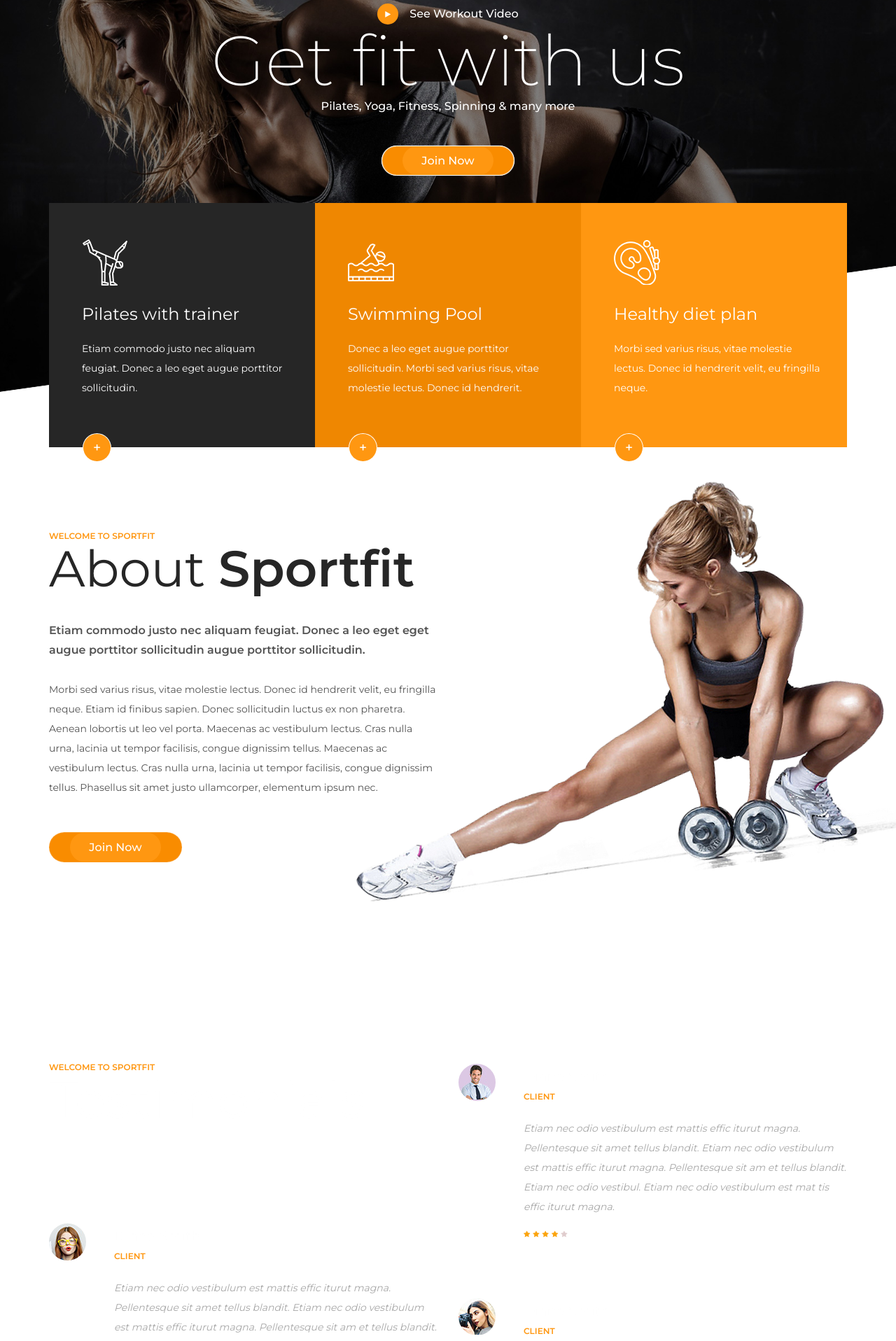
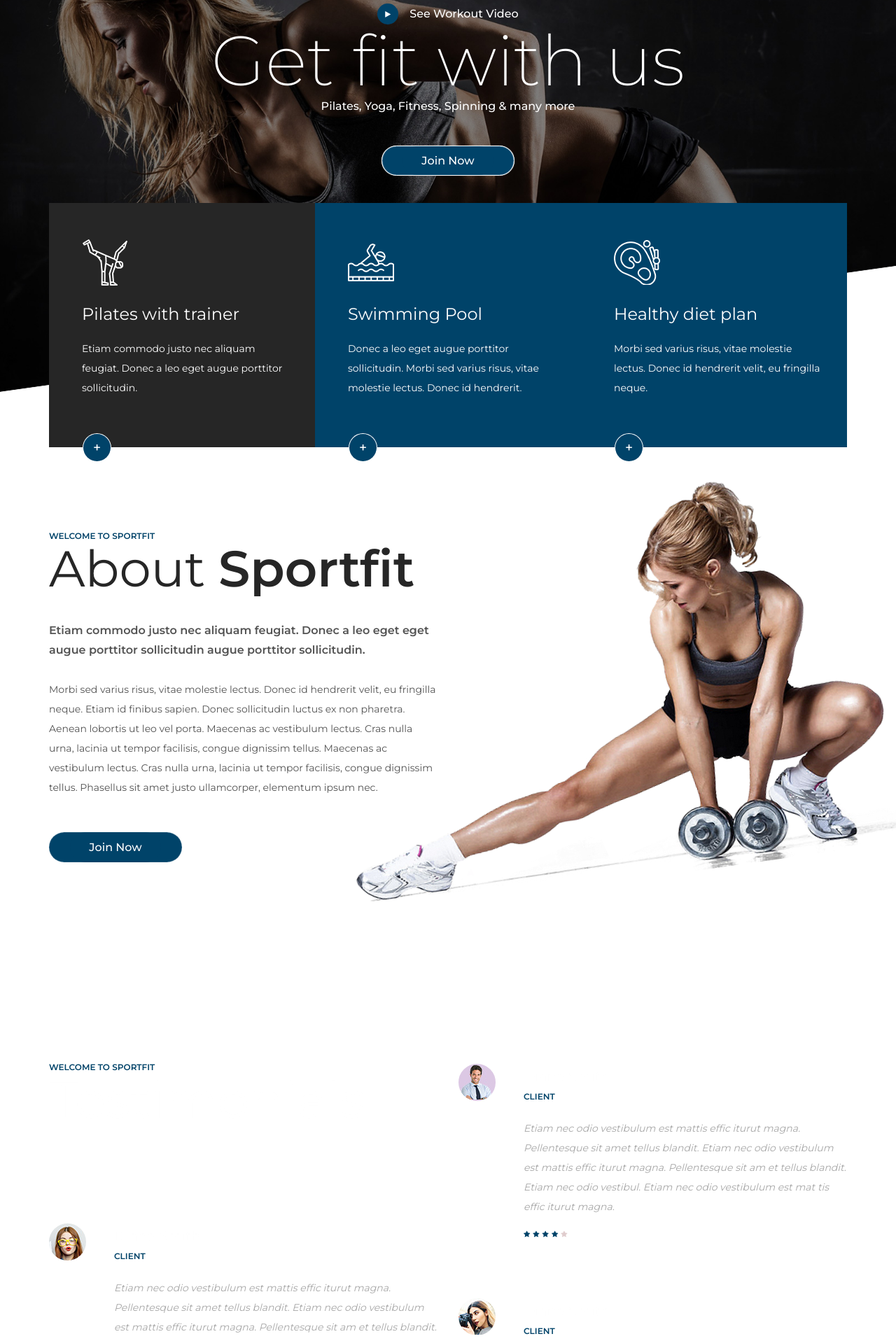
Before and after one commit to goal-getters-3A6/web-app, a Symfony app: template templates/seance/index.html.twig in a window 1280 px wide. Shown: the part 240-2156 px from the top of the page at 70% size. Run offline with Twig, Linux system fonts and the light colour scheme; the template is opened without the code that fills it, so the values that code supplies are empty; some libraries are stand-ins or nearby versions.

Commit message:
first commit
First commit

```diff
--- a/public/Front/js/about.js
+++ b/public/Front/js/about.js
@@ -116,7 +116,7 @@ $(document).ready(function()
 		    			strokeWidth: 4,
 						easing: 'easeInOut',
 						duration: 1400,
-						color: '#ff9711',
+						color: '#004369',
 						trailColor: 'transparent',
 						trailWidth: 1,
 						svgStyle: {width: '100%', height: '100%'},
@@ -134,8 +134,8 @@ $(document).ready(function()
 								},
 								autoStyleContainer: false
 						},
-						from: {color: '#ff9711'},
-						to: {color: '#ff9711'},
+						from: {color: '#004369'},
+						to: {color: '#004369'},
 						step: function(state, bar) {
 						bar.setText(Math.round(bar.value() * 100) + ' %');
 						}
--- a/public/Front/js/elements.js
+++ b/public/Front/js/elements.js
@@ -209,7 +209,7 @@ $(document).ready(function()
 		    	{
 		    		var bar = new ProgressBar.Circle(loader,
 					{
-						color: '#ff9711',
+						color: '#004369',
 						// This has to be the same size as the maximum width to
 						// prevent clipping
 						strokeWidth: 2.5,
@@ -221,8 +221,8 @@ $(document).ready(function()
 						{
 							autoStyleContainer: false
 						},
-						from:{ color: '#ff9711', width: 2.5 },
-						to: { color: '#ff9711', width: 2.5 },
+						from:{ color: '#004369', width: 2.5 },
+						to: { color: '#004369', width: 2.5 },
 						// Set default step function for all animate calls
 						step: function(state, circle)
 						{
--- a/public/Front/styles/main_styles.css
+++ b/public/Front/styles/main_styles.css
@@ -76,7 +76,7 @@ p a
 	display: inline;
 	position: relative;
 	color: inherit;
-	border-bottom: solid 1px #ffa07f;
+	border-bottom: solid 1px #004369;
 	-webkit-transition: all 200ms ease;
 	-moz-transition: all 200ms ease;
 	-ms-transition: all 200ms ease;
@@ -105,12 +105,12 @@ a, a:hover, a:visited, a:active, a:link
 p a:active
 {
 	position: relative;
-	color: #FF6347;
+	color: #004369;
 }
 p a:hover
 {
 	color: #FFFFFF;
-	background: #ffa07f;
+	background: #004369;
 }
 p a:hover::after
 {
@@ -118,7 +118,7 @@ p a:hover::after
 }
 ::selection
 {
-	background: rgba(249,140,0,0.75);
+	background: rgba(249, 0, 0, 0);
 	color: #FFFFFF;
 }
 p::selection
@@ -149,7 +149,7 @@ h6::selection
 }
 .form-control
 {
-	color: #db5246;
+	color: #004369;
 }
 section
 {
@@ -272,7 +272,7 @@ section
 	width: 190px;
 	height: 43px;
 	border-radius: 22px;
-	background: #f98c00;
+	background: #004369;
 	box-shadow: 0 0 1px 0 #FFFFFF inset, 0 0 1px 0 #FFFFFF;
 	text-align: center;
 }
@@ -301,7 +301,7 @@ section
 	width: 130px;
 	height: 100%;
 	content: '';
-	background: #ff9711;
+	background: #004369;
 	border-radius: 22px;
 	z-index: -1;
 	-webkit-transition: all 200ms ease;
@@ -319,7 +319,7 @@ section
 	font-size: 12px;
 	font-weight: 600;
 	text-transform: uppercase;
-	color: #ff9711;
+	color: #004369;
 	line-height: 0.75;
 }
 .section_title
@@ -342,21 +342,21 @@ section
 	margin-right: 4px;
 	color: #e0cccd;
 }
-.rating_1 i:first-child::before{color: #fba40e;}
-.rating_2 i:first-child::before{color: #fba40e;}
-.rating_2 i:nth-child(2)::before{color: #fba40e;}
-.rating_3 i:first-child::before{color: #fba40e;}
-.rating_3 i:nth-child(2)::before{color: #fba40e;}
-.rating_3 i:nth-child(3)::before{color: #fba40e;}
-.rating_4 i:first-child::before{color: #fba40e;}
-.rating_4 i:nth-child(2)::before{color: #fba40e;}
-.rating_4 i:nth-child(3)::before{color: #fba40e;}
-.rating_4 i:nth-child(4)::before{color: #fba40e;}
-.rating_5 i:first-child::before{color: #fba40e;}
-.rating_5 i:nth-child(2)::before{color: #fba40e;}
-.rating_5 i:nth-child(3)::before{color: #fba40e;}
-.rating_5 i:nth-child(4)::before{color: #fba40e;}
-.rating_5 i:nth-child(5)::before{color: #fba40e;}
+.rating_1 i:first-child::before{color: #004369;}
+.rating_2 i:first-child::before{color: #004369;}
+.rating_2 i:nth-child(2)::before{color: #004369;}
+.rating_3 i:first-child::before{color: #004369;}
+.rating_3 i:nth-child(2)::before{color: #004369;}
+.rating_3 i:nth-child(3)::before{color: #004369;}
+.rating_4 i:first-child::before{color: #004369;}
+.rating_4 i:nth-child(2)::before{color: #004369;}
+.rating_4 i:nth-child(3)::before{color: #004369;}
+.rating_4 i:nth-child(4)::before{color: #004369;}
+.rating_5 i:first-child::before{color: #004369;}
+.rating_5 i:nth-child(2)::before{color: #004369;}
+.rating_5 i:nth-child(3)::before{color: #004369;}
+.rating_5 i:nth-child(4)::before{color: #004369;}
+.rating_5 i:nth-child(5)::before{color: #004369;}
 
 /*********************************
 3. Header
@@ -414,7 +414,7 @@ section
 .main_nav ul li.active a,
 .main_nav ul li a:hover
 {
-	color: #ff9711;
+	color: #004369;
 }
 .phone
 {
@@ -422,13 +422,13 @@ section
 	padding-left: 23px;
 	padding-right: 20px;
 	border-radius: 22px;
-	border: solid 1px #ff9711;
-	box-shadow: 0 0 1px 0 #ff9711 inset, 0 0 1px 0 #ff9711;
+	border: solid 1px #004369;
+	box-shadow: 0 0 1px 0 #004369 inset, 0 0 1px 0 #004369;
 }
 .phone i
 {
 	font-size: 18px;
-	color: #ff9711;
+	color: #004369;
 	margin-right: 12px;
 }
 .phone > div
@@ -594,13 +594,13 @@ section
 	padding-left: 23px;
 	padding-right: 20px;
 	border-radius: 22px;
-	border: solid 1px #ff9711;
-	box-shadow: 0 0 1px 0 #ff9711 inset, 0 0 1px 0 #ff9711;
+	border: solid 1px #004369;
+	box-shadow: 0 0 1px 0 #004369 inset, 0 0 1px 0 #004369;
 }
 .menu_phone i
 {
 	font-size: 18px;
-	color: #ff9711;
+	color: #004369;
 	margin-right: 12px;
 }
 
@@ -643,7 +643,7 @@ section
 {
 	width: 30px;
 	height: 30px;
-	background: #ff9711;
+	background: #004369;
 	border-radius: 50%;
 	margin-right: 16px;
 }
@@ -669,7 +669,7 @@ section
 }
 .video_text:hover
 {
-	color: #ff9711;
+	color: #004369;
 }
 .home_title
 {
@@ -719,11 +719,11 @@ section
 }
 .box:nth-child(2)
 {
-	background: #ef8701;
+	background: #004369;
 }
 .box:nth-child(3)
 {
-	background: #ff9711;
+	background: #004369;
 }
 .box_icon
 {
@@ -778,7 +778,7 @@ section
 	width: 39px;
 	height: 39px;
 	border-radius: 50%;
-	background: #ff9711;
+	background: #004369;
 	font-size: 19.2px;
 	font-weight: 500;
 	color: #FFFFFF;
@@ -922,13 +922,13 @@ section
 }
 .test_name a:hover
 {
-	color: #ff9711;
+	color: #004369;
 }
 .test_title
 {
 	font-size: 12px;
 	font-weight: 600;
-	color: #ff9711;
+	color: #004369;
 	line-height: 0.75;
 	text-transform: uppercase;
 	margin-top: 9px;
@@ -958,7 +958,7 @@ section
 .test_button
 {
 	display: inline-block;
-	box-shadow: 0 0 1px 0 #f98c00 inset, 0 0 1px 0 #f98c00;
+	box-shadow: 0 0 1px 0 #004369 inset, 0 0 1px 0 #004369;
 }
 
 /*********************************
@@ -994,7 +994,7 @@ section
 	width: calc(100% + 18px);
 	height: calc(100% + 18px);
 	background: transparent;
-	border: solid 9px #ff9711;
+	border: solid 9px #004369;
 	content: '';
 	z-index: 1;
 	-webkit-transition: all 200ms ease;
@@ -1077,7 +1077,7 @@ section
 	position: relative;
 	font-size: 14px;
 	font-weight: 600;
-	color: #ff9711;
+	color: #004369;
 }
 .all_posts_link a::after
 {
@@ -1087,7 +1087,7 @@ section
 	bottom: 0;
 	width: 100%;
 	height: 1px;
-	background: #ff9711;
+	background: #004369;
 	content: '';
 }
 .blog_row
@@ -1115,7 +1115,7 @@ section
 }
 .blog_post_title a:hover
 {
-	color: #ff9711;
+	color: #004369;
 }
 .blog_post_date
 {
@@ -1126,7 +1126,7 @@ section
 	font-size: 12px;
 	font-weight: 600;
 	text-transform: uppercase;
-	color: #ff9711;
+	color: #004369;
 }
 .blog_post_text
 {
@@ -1144,7 +1144,7 @@ section
 {
 	font-size: 12px;
 	font-weight: 400;
-	color: #ff9711;
+	color: #004369;
 }
 
 /*********************************
@@ -1197,7 +1197,7 @@ section
 }
 .footer_nav ul li a:hover
 {
-	color: #ff9711;
+	color: #004369;
 }
 .newsletter_container
 {
@@ -1214,7 +1214,7 @@ section
 	height: 61px;
 	background: rgba(0,0,0,0.58);
 	border-radius: 31px;
-	border: solid 1px #ff880f;
+	border: solid 1px #004369;
 	padding-left: 39px;
 	outline: none;
 	color: #FFFFFF;
@@ -1262,7 +1262,7 @@ section
 	width: 61px;
 	height: 61px;
 	border-radius: 50%;
-	background: #ff880f;
+	background: #004369;
 	border: none;
 	outline: none;
 	font-size: 16px;
--- a/src/Entity/Reservation.php
+++ b/src/Entity/Reservation.php
@@ -61,7 +61,7 @@ class Reservation
         return $this->ids;
     }
 
-    public function setIds(?Seance $ids): static
+   public function setIds(?Seance $ids): static
     {
         $this->ids = $ids;
 
--- a/src/Entity/Seance.php
+++ b/src/Entity/Seance.php
@@ -11,9 +11,10 @@ class Seance
 {
     #[ORM\Id]
     #[ORM\GeneratedValue]
-    #[ORM\Column]
+   // #[ORM\Column]
+   #[ORM\Column(type: "integer")]
+
     private ?int $idseance=null;
-
     #[ORM\Column(length:255)]
     private ?string $nom=null;
 
--- a/templates/base.html.twig
+++ b/templates/base.html.twig
@@ -7,14 +7,14 @@
 <meta name="description" content="SportFIT template project">
 <meta name="viewport" content="width=device-width, initial-scale=1">
  {% block stylesheets %}
-<link rel="stylesheet" type="text/css" href="{{asset('styles/bootstrap-4.1.2/bootstrap.min.css')}}">
-<link href="{{asset('plugins/font-awesome-4.7.0/css/font-awesome.min.css')}}" rel="stylesheet" type="text/css">
-<link rel="stylesheet" type="text/css" href="{{asset('plugins/OwlCarousel2-2.2.1/owl.carousel.css')}}">
-<link rel="stylesheet" type="text/css" href="{{asset('plugins/OwlCarousel2-2.2.1/owl.theme.default.css')}}">
-<link rel="stylesheet" type="text/css" href="{{asset('plugins/OwlCarousel2-2.2.1/animate.css')}}">
-<link href="{{asset('plugins/colorbox/colorbox.css')}}" rel="stylesheet" type="text/css">
-<link rel="stylesheet" type="text/css" href="{{asset('styles/main_styles.css')}}">
-<link rel="stylesheet" type="text/css" href="{{asset('styles/responsive.css')}}">
+<link rel="stylesheet" type="text/css" href="{{asset('Front/styles/bootstrap-4.1.2/bootstrap.min.css')}}">
+<link href="{{asset('Front/plugins/font-awesome-4.7.0/css/font-awesome.min.css')}}" rel="stylesheet" type="text/css">
+<link rel="stylesheet" type="text/css" href="{{asset('Front/plugins/OwlCarousel2-2.2.1/owl.carousel.css')}}">
+<link rel="stylesheet" type="text/css" href="{{asset('Front/plugins/OwlCarousel2-2.2.1/owl.theme.default.css')}}">
+<link rel="stylesheet" type="text/css" href="{{asset('Front/plugins/OwlCarousel2-2.2.1/animate.css')}}">
+<link href="{{asset('Front/plugins/colorbox/colorbox.css')}}" rel="stylesheet" type="text/css">
+<link rel="stylesheet" type="text/css" href="{{asset('Front/styles/main_styles.css')}}">
+<link rel="stylesheet" type="text/css" href="{{asset('Front/styles/responsive.css')}}">
 {% endblock %}
 </head>
 <body>
```
Also changed, not shown: other parts of templates/base.html.twig (+41 -41 lines), public/Front/styles/about.css (+33 -33 lines), public/Front/styles/blog.css (+34 -34 lines), public/Front/styles/contact.css (+34 -34 lines), public/Front/styles/elements.css (+34 -34 lines), public/Front/styles/services.css (+34 -34 lines), src/Controller/SeanceController.php (+21 -0 lines), src/Repository/SeanceRepository.php (+7 -0 lines), public/crossfit.jpg (added), src/Controller/ReservationController.php (line endings or trailing spaces), templates/seance/index.html.twig (line endings or trailing spaces), 1 other file.
